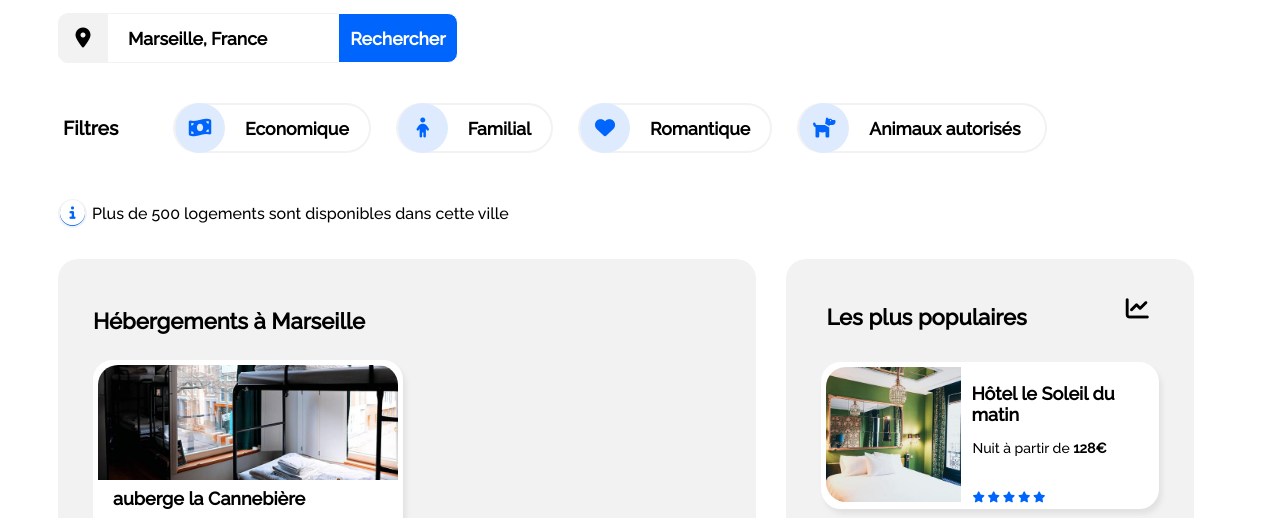
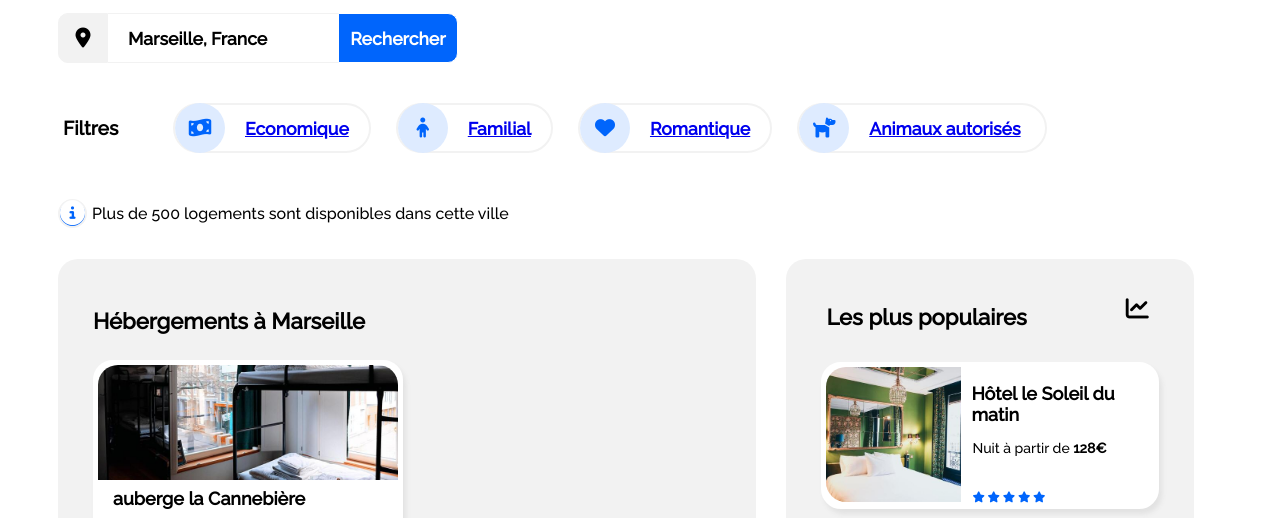
Before and after one commit to NadjiF/Reservia, a plain HTML site: page index.html in a window 1280 px wide. Shown: the part 241-759 px from the top of the page. Drawn offline with Linux system fonts and the light colour scheme.

Commit message:
modifs index et style

```diff
--- a/index.html
+++ b/index.html
@@ -52,22 +52,26 @@
         <div class="text_icones">
         <div class="iconne_eco">
         <div class="icones"><i class="fas fa-money-bill-wave"></i></div>
-        <div class="eco" a href="#">Economique</a></div>
+        <div class="eco">
+            <a href="#">Economique</a></div>
         </div>
         <!--Add icones-->
         <div class="iconne_famille">
         <div class="icones"><i class="fas fa-child"></i></div>
-        <div class="famille" a href="#">Familial</a></div>
+        <div class="famille">
+            <a href="#">Familial</a></div>
         </div>
         <!--Add icones-->
         <div class="iconne_romantique">
         <div class="icones"><i class="fas fa-heart"></i></div>
-        <div class="romantique" a href="#">Romantique</a></div>
+        <div class="romantique">
+            <a href="#">Romantique</a></div>
         </div>
         <!--Add icones-->
         <div class="iconne_animaux">
         <div class="icones"><i class="fas fa-dog"></i></div>
-        <div class="animaux" a href="#">Animaux autorisés</a></div>
+        <div class="animaux">
+            <a href="#">Animaux autorisés</a></div>
         </div>
         </div>
     </div>
@@ -77,7 +81,6 @@
         <p>Plus de 500 logements sont disponibles dans cette ville</p>
     </div>
     </nav>
-    <!---------------------------------------------------------------------->
 <!--Start Section hébergements_populaires-->
     <section class="a_la_une">
         <div id="hebergements">
@@ -375,10 +378,8 @@
             </a>
         </div>
         </div>
-
         </div>
     </div>
-</div>
 </section>
     </div>
 <!--End Section 2-->
@@ -412,6 +413,5 @@
     </nav>
 <!--End Footer-->
     </footer>
-    </div>
 </body>
 </html>
```
